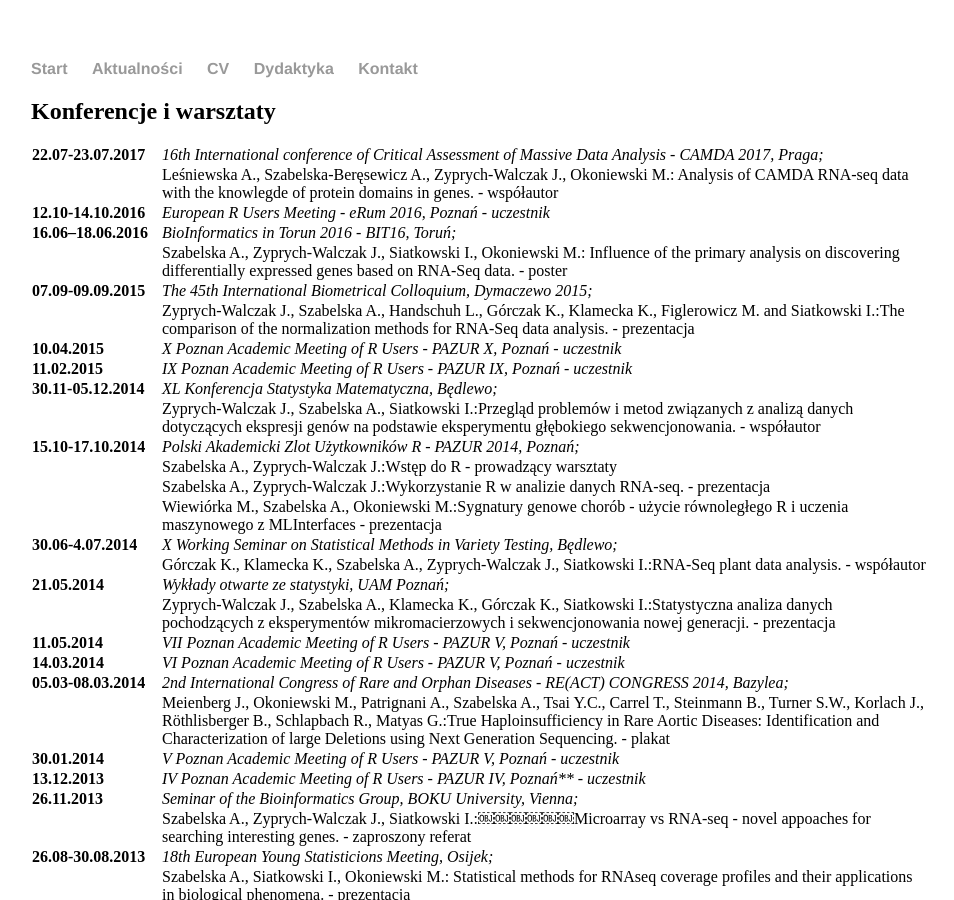
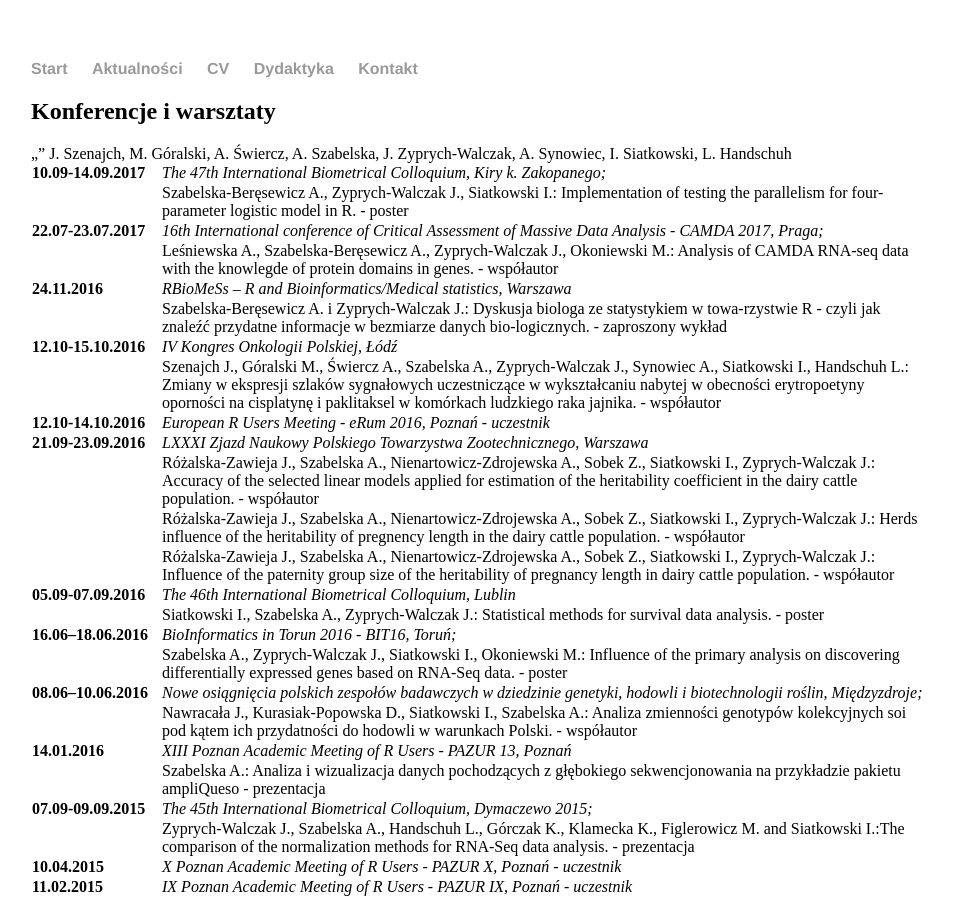
Before and after one commit to alicjaszabelska/alicjaszabelska.github.io, a Jekyll site: the page built from cv/konferencje.md, in a window 1280 px wide and 900 px high. Shown: the whole window, without its empty margins (161-1115 px from the left). Built offline with Jekyll 4.4.1, drawn with Linux system fonts in a browser that asks for light colours.

Commit message:
auktualnione konferencje i publikacje

```diff
--- a/cv/konferencje.md
+++ b/cv/konferencje.md
@@ -14,6 +14,14 @@ title: "Konferencje i warsztaty"
 <table class="tg">
 <col width="130">
   <tr>
+    <td class="tg-9hbo">10.09-14.09.2017</td>
+    <td class="tg-yw4i">The 47th International Biometrical Colloquium, Kiry k. Zakopanego;</td>
+  </tr>
+  <tr>
+    <td class="tg-yw4l"></td>
+    <td class="tg-yw4l">Szabelska-Beręsewicz A., Zyprych-Walczak J., Siatkowski I.: Implementation of testing the parallelism for four-parameter logistic model in R. - poster</td>
+  </tr>
+  <tr>
     <td class="tg-9hbo">22.07-23.07.2017</td>
     <td class="tg-yw4i">16th International conference of Critical Assessment of Massive Data Analysis - CAMDA 2017, Praga;</td>
   </tr>
@@ -22,8 +30,51 @@ title: "Konferencje i warsztaty"
     <td class="tg-yw4l">Leśniewska A., Szabelska-Beręsewicz A., Zyprych-Walczak J., Okoniewski M.: Analysis of CAMDA RNA-seq data with the knowlegde of protein domains in genes. - współautor</td>
   </tr>
   <tr>
+    <td class="tg-9hbo">24.11.2016</td>
+    <td class="tg-yw4i">RBioMeSs – R and Bioinformatics/Medical statistics, Warszawa</td>
+  </tr>
+  <tr>
+    <td class="tg-yw4l"></td>
+    <td class="tg-yw4l">Szabelska-Beręsewicz A. i Zyprych-Walczak J.: Dyskusja biologa ze statystykiem w towa-rzystwie R - czyli jak znaleźć przydatne informacje w bezmiarze danych bio-logicznych. - zaproszony wykład</td>
+  </tr>
+
+„”
+J. Szenajch, M. Góralski, A. Świercz, A. Szabelska, J. Zyprych-Walczak, A. Synowiec, I. Siatkowski, L. Handschuh
+  <tr>
+    <td class="tg-9hbo">12.10-15.10.2016</td>
+    <td class="tg-yw4i">IV Kongres Onkologii Polskiej, Łódź</td>
+  </tr>
+  <tr>
+    <td class="tg-yw4l"></td>
+    <td class="tg-yw4l">Szenajch J., Góralski M., Świercz A., Szabelska A., Zyprych-Walczak J., Synowiec A., Siatkowski I., Handschuh L.: Zmiany w ekspresji szlaków sygnałowych uczestniczące w wykształcaniu nabytej w obecności erytropoetyny oporności na cisplatynę i paklitaksel w komórkach ludzkiego raka jajnika. - współautor</td>
+  </tr>
+  <tr>
     <td class="tg-9hbo">12.10-14.10.2016</td>
     <td class="tg-yw4i">European R Users Meeting - eRum 2016, Poznań - uczestnik</td>
+  </tr>
+  <tr>
+    <td class="tg-9hbo">21.09-23.09.2016</td>
+    <td class="tg-yw4i">LXXXI Zjazd Naukowy Polskiego Towarzystwa Zootechnicznego, Warszawa</td>
+  </tr>
+  <tr>
+    <td class="tg-yw4l"></td>
+    <td class="tg-yw4l">Różalska-Zawieja J., Szabelska A., Nienartowicz-Zdrojewska A., Sobek Z., Siatkowski I., Zyprych-Walczak J.: Accuracy of the  selected linear models applied for estimation of the heritability coefficient  in the dairy cattle population. - współautor</td>
+  </tr>
+  <tr>
+    <td class="tg-yw4l"></td>
+    <td class="tg-yw4l">Różalska-Zawieja J., Szabelska A., Nienartowicz-Zdrojewska A., Sobek Z., Siatkowski I., Zyprych-Walczak J.: Herds influence of the heritability of pregnency length in the dairy cattle population. - współautor</td>
+  </tr>
+  <tr>
+    <td class="tg-yw4l"></td>
+    <td class="tg-yw4l">Różalska-Zawieja J., Szabelska A., Nienartowicz-Zdrojewska A., Sobek Z., Siatkowski I., Zyprych-Walczak J.: Influence of the paternity group size of the heritability of pregnancy length in dairy cattle population. - współautor</td>
+  </tr>
+  <tr>
+    <td class="tg-9hbo">05.09-07.09.2016</td>
+    <td class="tg-yw4i">The 46th International Biometrical Colloquium, Lublin</td>
+  </tr>
+  <tr>
+    <td class="tg-yw4l"></td>
+    <td class="tg-yw4l">Siatkowski I., Szabelska A., Zyprych-Walczak J.: Statistical methods for survival data analysis. - poster</td>
   </tr>
   <tr>
     <td class="tg-9hbo">16.06–18.06.2016</td>
@@ -32,6 +83,22 @@ title: "Konferencje i warsztaty"
   <tr>
     <td class="tg-yw4l"></td>
     <td class="tg-yw4l">Szabelska A., Zyprych-Walczak J., Siatkowski I., Okoniewski M.: Influence of the primary analysis on discovering differentially expressed genes based on RNA-Seq data. - poster</td>
+  </tr>
+  <tr>
+    <td class="tg-9hbo">08.06–10.06.2016</td>
+    <td class="tg-yw4i">Nowe osiągnięcia polskich zespołów badawczych w dziedzinie genetyki, hodowli i biotechnologii roślin, Międzyzdroje;</td>
+  </tr>
+  <tr>
+    <td class="tg-yw4l"></td>
+    <td class="tg-yw4l">Nawracała J., Kurasiak-Popowska D., Siatkowski I., Szabelska A.: Analiza zmienności genotypów kolekcyjnych soi pod kątem ich przydatności do hodowli w warunkach Polski. - współautor</td>
+  </tr>
+  <tr>
+    <td class="tg-9hbo">14.01.2016</td>
+    <td class="tg-yw4i">XIII Poznan Academic Meeting of R Users - PAZUR 13, Poznań</td>
+  </tr>
+  <tr>
+    <td class="tg-yw4l"></td>
+    <td class="tg-yw4l">Szabelska A.: Analiza i wizualizacja danych pochodzących z głębokiego sekwencjonowania na przykładzie pakietu ampliQueso - prezentacja</td>
   </tr>
   <tr>
     <td class="tg-9hbo">07.09-09.09.2015</td>
```
Also changed, not shown: cv/publikacje.md (+18 -17 lines).
